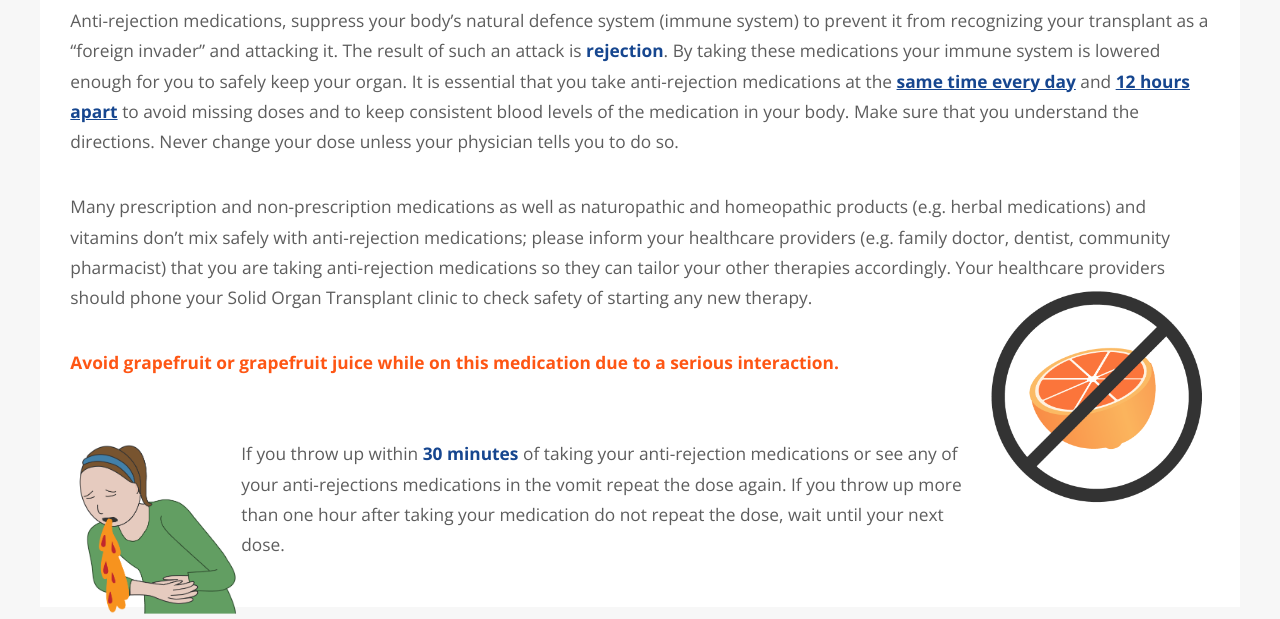
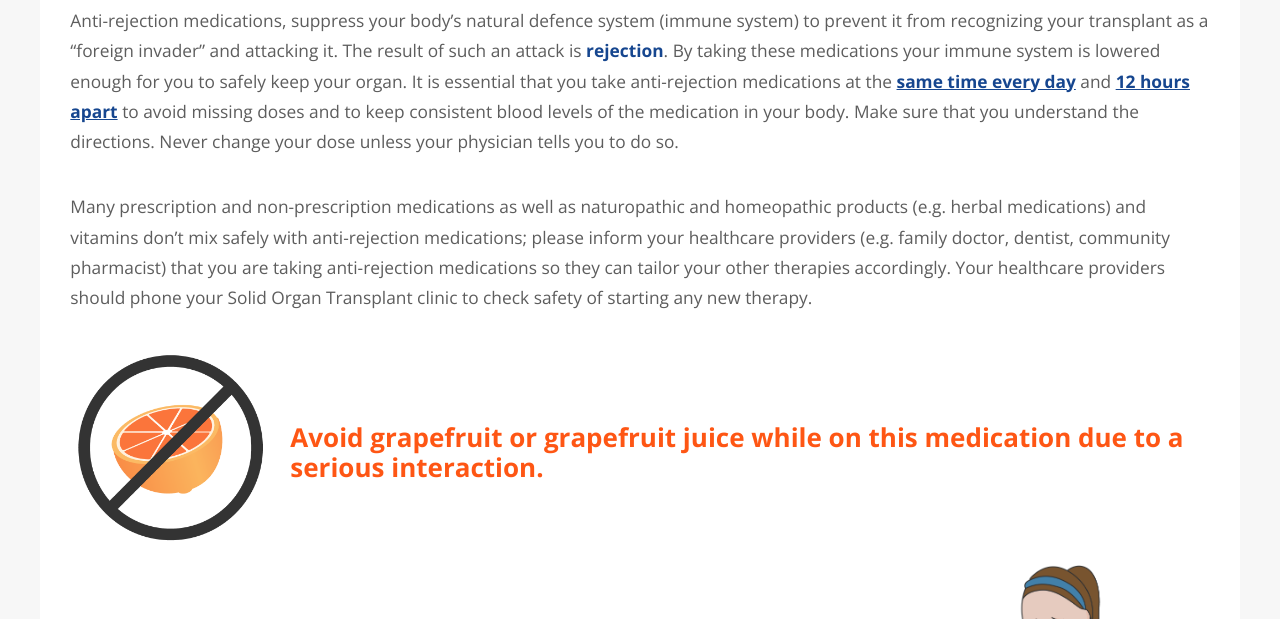
Before and after one commit to andrewgrant111/emit-website-and-api, a website: page public/anti-rejection-medication/index.html in a window 1280 px wide. Shown: the part 307-926 px from the top of the page. Drawn offline with nearby package versions, Linux system fonts and the light colour scheme.

Commit message:
anti rejection page - changes to images

```diff
--- a/public/anti-rejection-medication/index.html
+++ b/public/anti-rejection-medication/index.html
@@ -92,9 +92,13 @@
                                 <section>
                                 <p>Anti-rejection medications, suppress your body’s natural defence system (immune system) to prevent it from recognizing your transplant as a “foreign invader” and attacking it. The result of such an attack is <b>rejection</b>. By taking these medications your immune system is lowered enough for you to safely keep your organ. It is essential that you take anti-rejection medications at the <b><u>same time every day</u></b> and <b><u>12 hours apart</u></b> to avoid missing doses and to keep consistent blood levels of the medication in your body. Make sure that you understand the directions. Never change your dose unless your physician tells you to do so.  </p>
                                 <p> Many prescription and non-prescription medications as well as naturopathic and homeopathic products (e.g. herbal medications) and vitamins don’t mix safely with anti-rejection medications; please inform your healthcare providers (e.g. family doctor, dentist, community pharmacist) that you are taking anti-rejection medications so they can tailor your other therapies accordingly. Your healthcare providers should phone your Solid Organ Transplant clinic to check safety of starting any new therapy.
-                                    <img src="../images/no-grapefruit.png" alt="" style="width:20%; float:right;"></p>
-                                <h4>Avoid grapefruit or grapefruit juice while on this medication due to a serious interaction.</h4><br><br>
-                                <p><img src="../images/vomitting.png" alt="" style="width:15%; float:left;">If you throw up within <b>30 minutes</b> of taking your anti-rejection medications or see any of your anti-rejections medications in the vomit repeat the dose again. If you throw up more than one hour after taking your medication do not repeat the dose, wait until your next dose. </p>
+                                    <table class="image-table">
+                                    <tr><td><img src="../images/no-grapefruit.png" alt="Avoid grapefruit or grapefruit juice" class="glossary-image"></td><td><h4>Avoid grapefruit or grapefruit juice while on this medication due to a serious interaction.</h4></td></tr>
+                                    </table>
+                                    <table class="image-table">
+                                        <tr><td>If you throw up within <b>30 minutes</b> of taking your anti-rejection medications or see any of your anti-rejections medications in the vomit repeat the dose again. If you throw up more than one hour after taking your medication do not repeat the dose, wait until your next dose.</td><td><img style="float:right;" src="../images/vomitting.png" alt="" class="glossary-image"></td></tr>
+                                    </table>
+                                    <div style="clear:both;">&nbsp;</div>
                                 </section>
 
 							</article>
--- a/public/assets/css/main.css
+++ b/public/assets/css/main.css
@@ -15,7 +15,7 @@
 		border: 0;
 		font-size: 100%;
 		font: inherit;
-		vertical-align: baseline;
+		/*vertical-align: baseline;*/
 	}
 
 	article, aside, details, figcaption, figure, footer, header, hgroup, menu, nav, section {
@@ -1066,6 +1066,7 @@
 
 	}
 
+
 /* Basic */
 
 	body {
@@ -1135,6 +1136,7 @@
 
     h4 {
         color:#fe5614;
+        font-size:1.5em;
     }
 
     .center-text {
@@ -1453,7 +1455,15 @@
 			float: left;
 			margin: 0 2em 2em 0;
 		}
-
+.glossary-image{
+    max-width:200px;
+}
+.image-table{
+margin-bottom: 0px;
+}
+.image-table tr td:last-child{
+    padding-left:20px;
+}
 /* List */
 
 	ul.default {
@@ -2093,7 +2103,7 @@
 
 					#banner header p {
                         text-align: left;
-                        text-indent: 50px;
+                        /*text-indent: 50px;*/
 						font-size: 1.3em;
 					}
 
```
